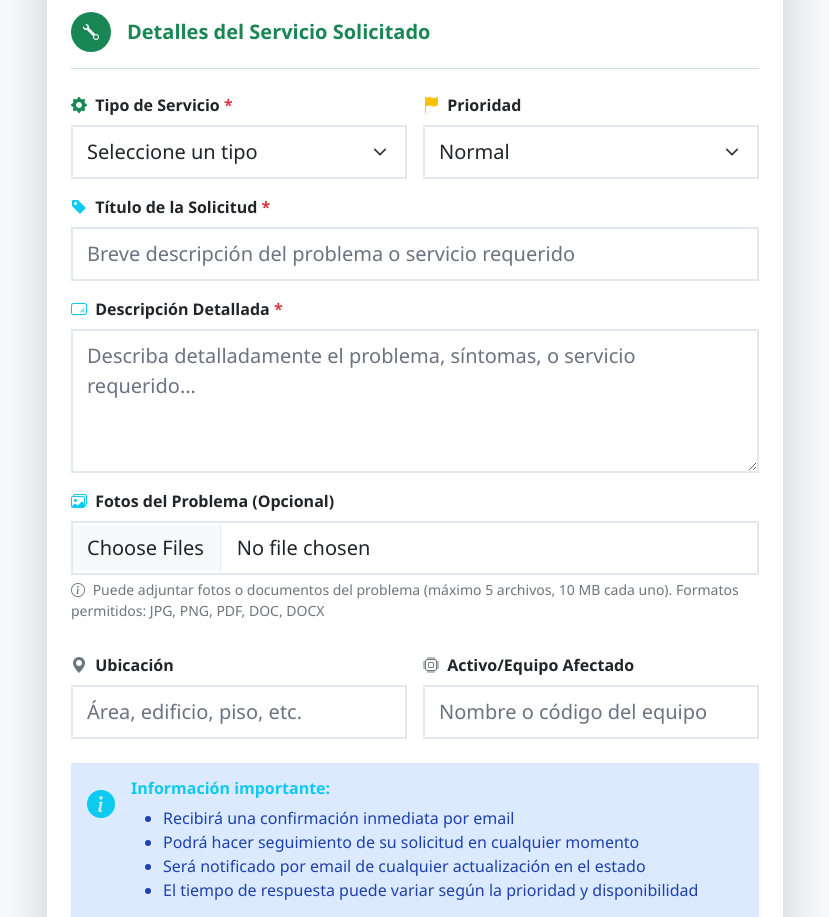
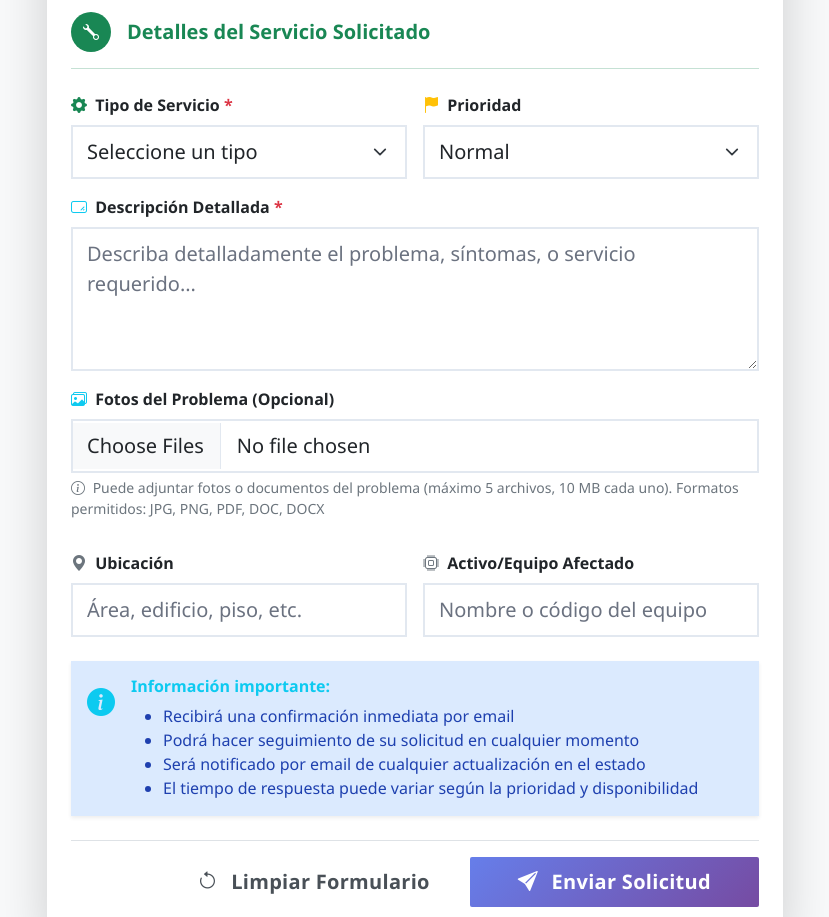
Before and after one commit to canaleta14-ai/gmao-python, a Flask app: page /solicitudes/ in a window 1280 px wide. Shown: the part 562-1479 px from the top of the page, without its empty margins (225-1054 px from the left). Run offline with Flask 3, Linux system fonts and the light colour scheme.

Commit message:
ui: Quitar campo 'Título de la Solicitud' del formulario
- Remover campo de entrada de título
- Remover label e icono asociado
- Mantener solo descripción detallada

```diff
--- a/app/templates/solicitudes/nueva_solicitud.html
+++ b/app/templates/solicitudes/nueva_solicitud.html
@@ -139,16 +139,6 @@
                                 <option value="urgente" {{ 'selected' if (datos_form and datos_form.prioridad == 'urgente') else '' }}>Urgente</option>
                             </select>
                         </div>
-                    </div>
-
-                    <div class="mt-3">
-                        <label for="titulo" class="form-label fw-semibold">
-                            <i class="bi bi-tag-fill me-1 text-info"></i>
-                            Título de la Solicitud <span class="text-danger">*</span>
-                        </label>
-                        <input type="text" class="form-control form-control-lg" id="titulo" name="titulo"
-                               value="{{ datos_form.titulo if datos_form else '' }}"
-                               placeholder="Breve descripción del problema o servicio requerido" required>
                     </div>
 
                     <div class="mt-3">
```
